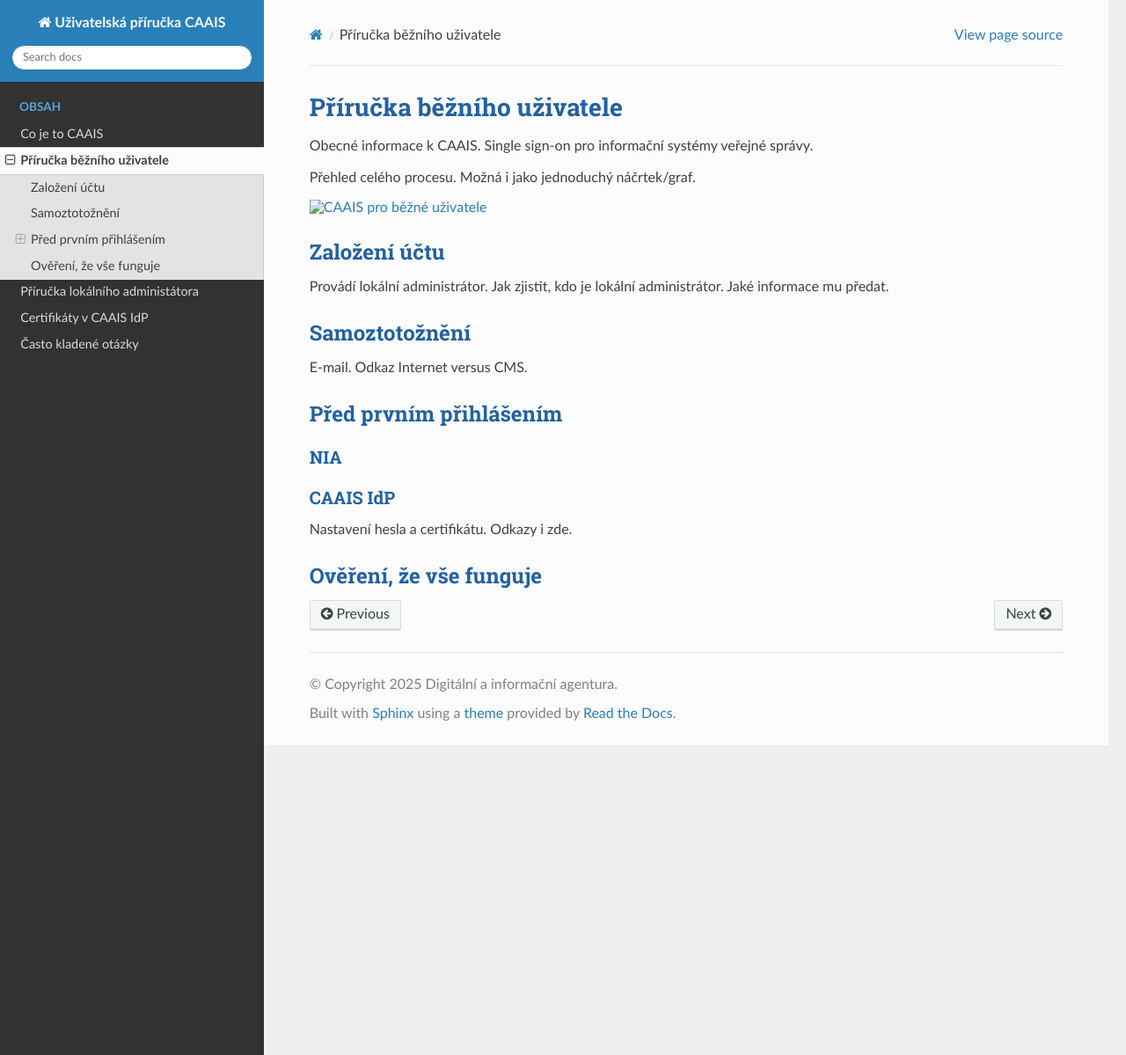
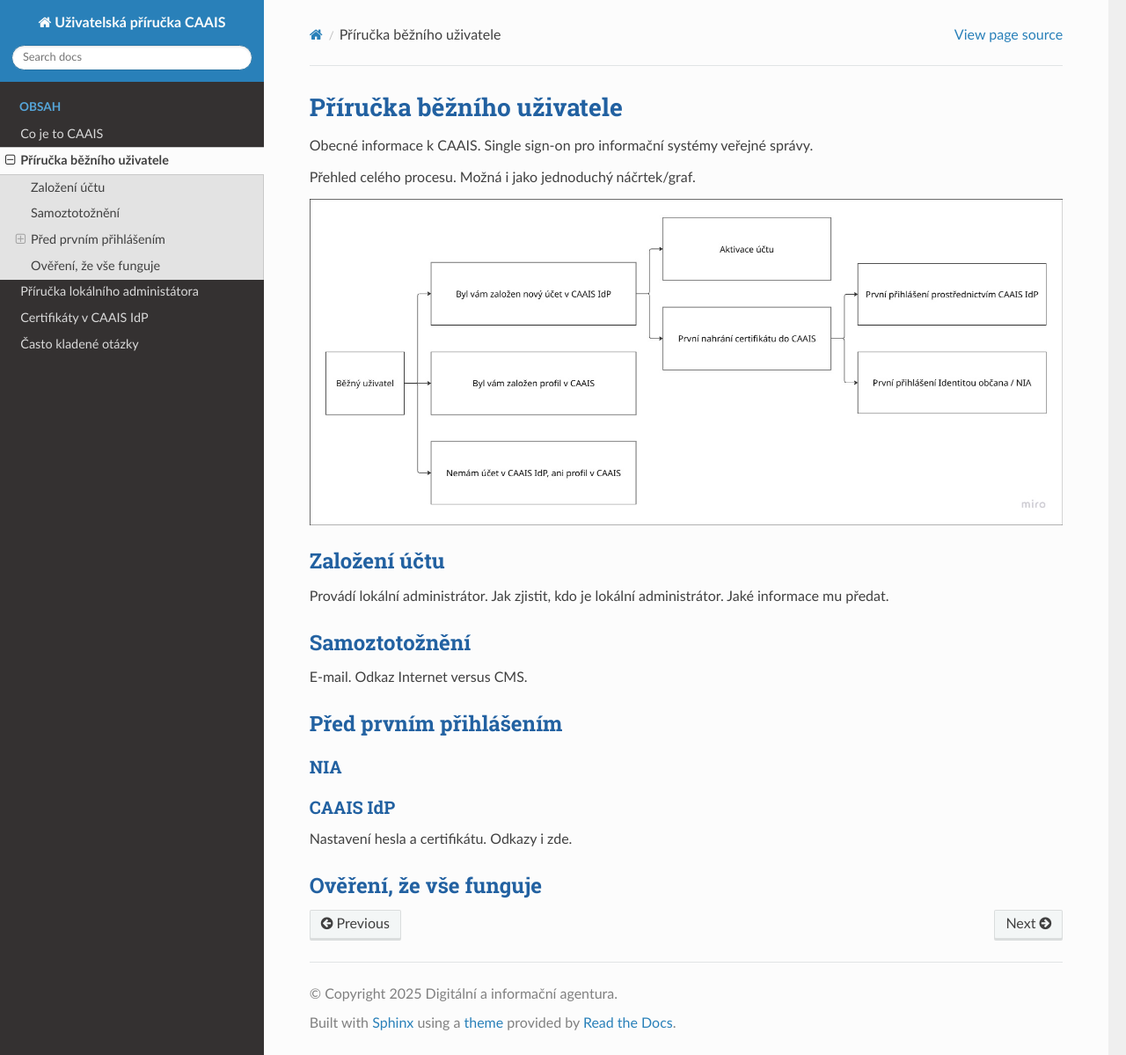
Before and after one commit to rc83/caais-docs-prirucka, a Sphinx documentation site: the page built from source/uzivatel/index.rst, in a window 1280 px wide and 1199 px high. Shown: the whole window at 88% size. Built offline with Sphinx 7.4.7 and the Read the Docs theme 3.1.0, drawn with Linux system fonts in a browser that asks for light colours.

Commit message:
Source build 1.6

```diff
--- a/source/CAAIS/index.rst
+++ b/source/CAAIS/index.rst
@@ -10,4 +10,7 @@
 
 Jelikož systém CAAIS postupně nahradí tzv. JIP/KAAS, je velice důležité, abyste se řídili pokyny lokálního administrátora a podnikli v systému CAAIS potřebné kroky pro plnou aktivaci vašeho účtu. Nemusíte se obávat. Pro snadný přechod jsme pro vás připravili uživatelskou nápovědu, a to i ve formě instruktážních videí.
 
+.. admonition:: Upozornění
+   :class: warning
+
 Upozornění pro pracovníky Kontaktních míst veřejné správy Czech POINT – pro přístup do rozhraní Czech POINT zůstává nadále v platnosti přihlašování výhradně pomocí JIP/KAAS.
--- a/source/uzivatel/index.rst
+++ b/source/uzivatel/index.rst
@@ -6,7 +6,7 @@
 
 Přehled celého procesu. Možná i jako jednoduchý náčrtek/graf.
 
-.. figure:: images/CAAIS_BU.jpg
+.. figure:: ../images/CAAIS_BU.jpg
     :alt: CAAIS pro běžné uživatele
     :width: 1000px
 
```
Also changed, not shown: 7 other files.
